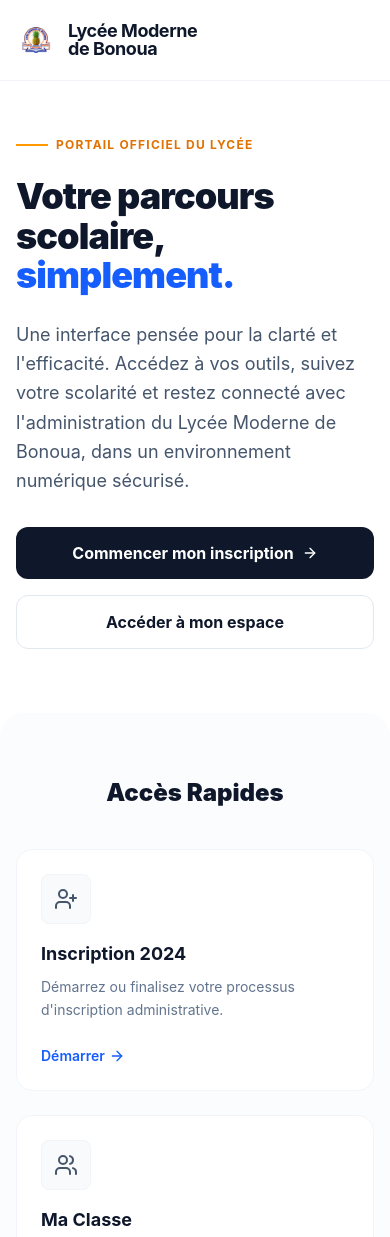
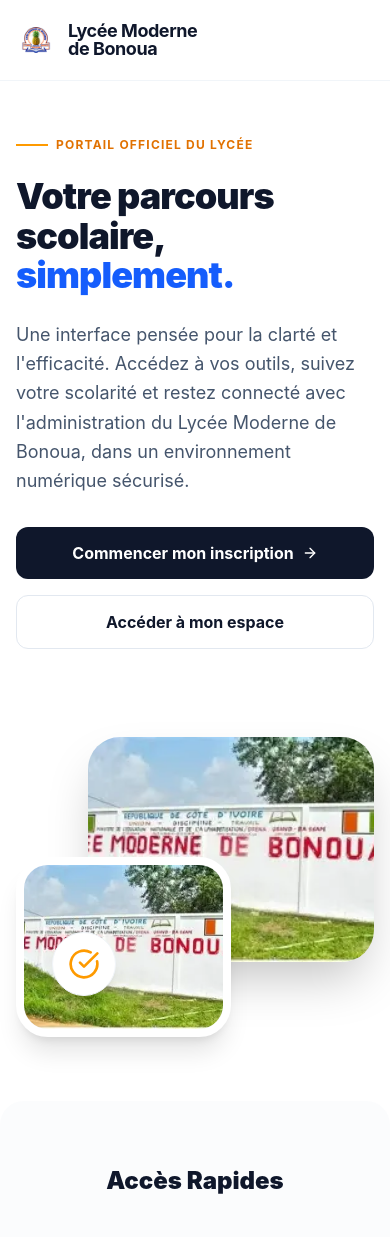
Before and after one commit to retrait412-coder/portaille-bonoua, a React (Vite) app: page / in a window 390 px wide. Shown: the top 1237 px of the page. Built offline with nearby package versions, Linux system fonts and the light colour scheme; no server answers.

Commit message:
fix: affichage image sur mobile ok

```diff
--- a/src/App.jsx
+++ b/src/App.jsx
@@ -56,7 +56,7 @@ export default function App() {
         </div>
       </nav>
 
-      {/* 2. HERO SECTION - Design Split */}
+      {/* 2. HERO SECTION - Design Split Responsive */}
       <div className="relative pt-32 pb-16 lg:pt-40 lg:pb-24 overflow-hidden">
         <div className="max-w-7xl mx-auto px-4 sm:px-6 lg:px-8">
           <div className="grid grid-cols-1 lg:grid-cols-2 gap-12 items-center">
@@ -87,8 +87,8 @@ export default function App() {
               </div>
             </motion.div>
 
-            {/* Colonne Droite : Composition d'images */}
-            <motion.div initial={{ opacity: 0, scale: 0.95 }} animate={{ opacity: 1, scale: 1 }} transition={{ duration: 0.8 }} className="relative h-[400px] lg:h-[500px] w-full hidden md:block">
+            {/* Colonne Droite : Composition d'images (Maintenant VISIBLE sur mobile avec mt-10 et h-300px) */}
+            <motion.div initial={{ opacity: 0, scale: 0.95 }} animate={{ opacity: 1, scale: 1 }} transition={{ duration: 0.8 }} className="relative h-[300px] sm:h-[400px] lg:h-[500px] w-full mt-10 lg:mt-0">
               <div className="absolute top-0 right-0 w-[80%] h-[75%] rounded-[2rem] overflow-hidden shadow-2xl">
                 <img src="/hero-students.jpg" alt="Élèves" className="w-full h-full object-cover" onError={(e) => e.target.style.display = 'none'} />
               </div>
```
